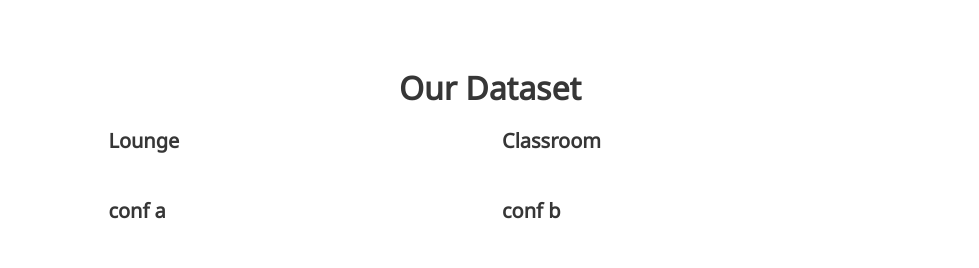
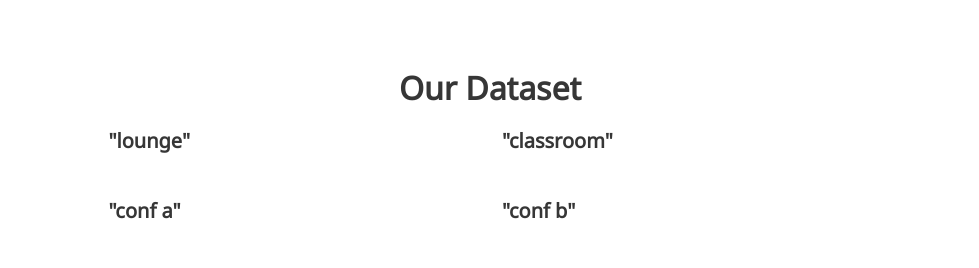
Before and after one commit to gchhablani/embodied-splat, a plain HTML site: page index.html in a window 1280 px wide. Shown: the part 2640-2908 px from the top of the page, without its empty margins (150-1129 px from the left). Drawn offline with nearby package versions, Linux system fonts and the light colour scheme; some packages are replaced by stand-ins of ours; a script that the page names is missing; some icons are missing; a web font is replaced by a local one.

Commit message:
scene name change

```diff
--- a/index.html
+++ b/index.html
@@ -224,7 +224,7 @@
 <div class="columns is-multiline is-centered">
 
             <div class="column is-half">
-              <h3 class="title is-5">Lounge</h3>
+              <h3 class="title is-5">"lounge"</h3>
               <model-viewer src="static/meshes/grad_lounge_polycam_mesh.glb"
                             alt="Lounge Mesh"
                             camera-controls auto-rotate
@@ -234,7 +234,7 @@
             </div>
 
             <div class="column is-half">
-              <h3 class="title is-5">Classroom</h3>
+              <h3 class="title is-5">"classroom"</h3>
               <model-viewer src="static/meshes/clough_classroom_polycam_mesh.glb"
                             alt="Classroom Mesh"
                             camera-controls auto-rotate
@@ -247,7 +247,7 @@
           <div class="columns is-multiline is-centered">
 
             <div class="column is-half">
-              <h3 class="title is-5">conf a</h3>
+              <h3 class="title is-5">"conf a"</h3>
               <model-viewer src="static/meshes/piedmont_metric3d_v2_mono_normal_gt_depth.glb"
                             alt="Conf a mesh"
                             camera-controls auto-rotate
@@ -257,7 +257,7 @@
             </div>
 
             <div class="column is-half">
-              <h3 class="title is-5">conf b</h3>
+              <h3 class="title is-5">"conf b"</h3>
               <model-viewer src="static/meshes/castleberry_metric3d_v2_mono_normal_gt_depth.glb"
                             alt="Conf b Mesh"
                             camera-controls auto-rotate
```
